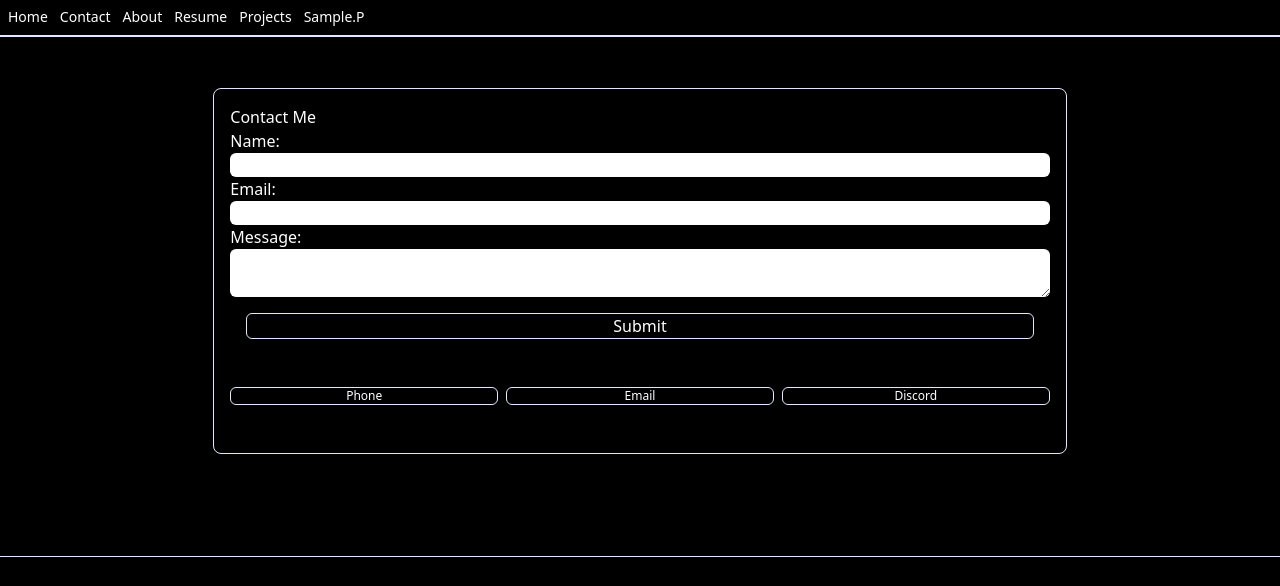
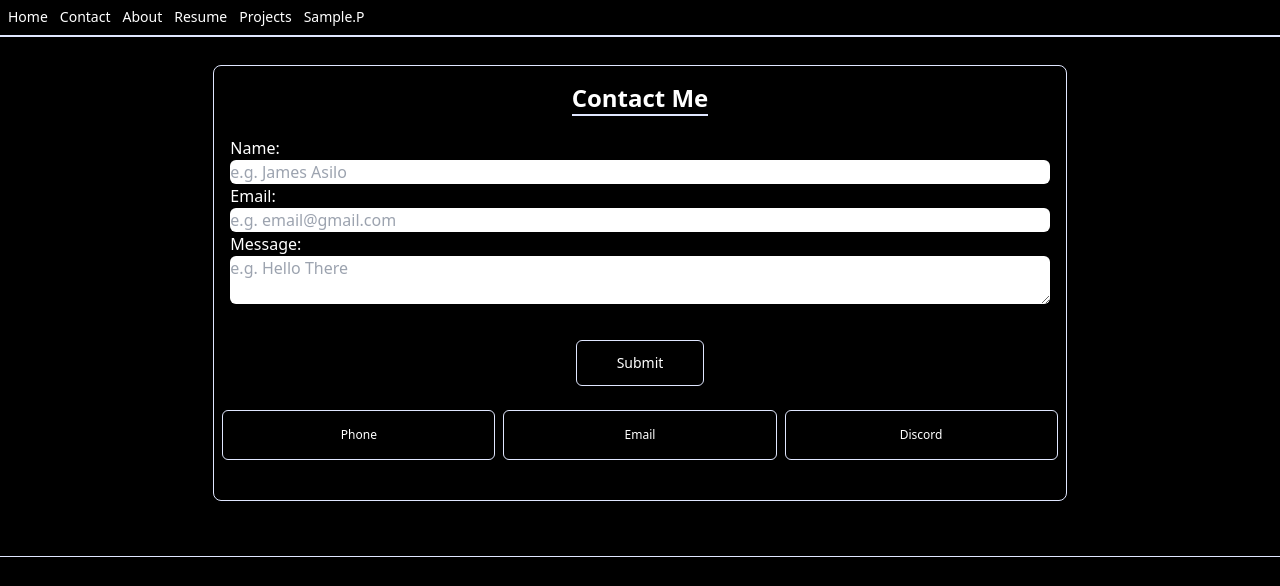
Before and after one commit to MoMo2Win/Portfolio-Website, a website: page contact.html in a window 1280 px wide. Shown: the part 83-669 px from the top of the page. Drawn offline with Linux system fonts and the light colour scheme.

Commit message:
feat(Contact-Page): implemented tailwindcss to contact page into the desktop design

```diff
--- a/contact.html
+++ b/contact.html
@@ -73,31 +73,40 @@
             </ul>
         </nav>
     </header>
-    <main class="w-2/3 mx-auto m-auto pb-8 border border-LGB rounded-lg text-white flex flex-col">
+    <main class="w-2/3 mx-auto m-auto pb-8 border border-LGB rounded-lg flex flex-col">
         <form class="flex flex-col p-4" action="">
-            <h2>Contact Me</h2>
-            <label for="name">Name:</label>
-            <input class="rounded-md" type="text"  id="name" name="name">
+            <h2 class="mx-auto text-white font-bold text-2xl border-b-2 border-LGB mb-5">Contact Me</h2>
+            <label class="text-white" for="name">Name:</label>
+            <input class="rounded-md" type="text" placeholder="e.g. James Asilo"  id="name" name="name">
 
-            <label for="email">Email:</label>
-            <input class="rounded-md" type="email" id="email" name="email">
+            <label class="text-white" for="email">Email:</label>
+            <input class="rounded-md" type="email" placeholder="e.g. email@gmail.com" id="email" name="email">
 
-            <label for="message">Message:</label>
-            <textarea class="rounded-md" name="message" id="message"></textarea>
-            <button class="m-4 border border-LGB rounded-md inline-flex items-center justify-center px-0 py-0">Submit</button>
+            <label class="text-white" for="message">Message:</label>
+            <textarea class="rounded-md mb-5" name="message" placeholder="e.g. Hello There" id="message"></textarea>
+            <button class="mt-4 text-white mx-auto border border-LGB rounded-md w-32 py-3 text-sm hover:bg-SG transition duration-1000
+            ease-in-out">Submit</button>
         </form>
 
-        <article class="flex flex-row basis-1/3 gap-2 m-4">
-            <section class="border border-LGB rounded-md block h-full w-full">
+        <div class="block text-white">
+            <article class="flex flex-row gap-2 p-2">
+                <section class="group relative dropdown basis-1/3 grow border border-LGB rounded-md block h-full w-full p-4">
                     <p class="flex justify-center text-xs">Phone</p>
+                    <p class="hidden group-hover:block absolute left-1/2 top-full -translate-x-1/2 mt-2 bg-black
+                            border border-LGB rounded-md px-4 py-2 text-center shadow-lg">0481745205</p>
                 </section>
-            <section class="border border-LGB rounded-md block h-full w-full">
+                <section class="group relative dropdown basis-1/3 grow border border-LGB rounded-md block h-full w-full p-4">
                     <p class="flex justify-center text-xs">Email</p>
+                    <p class="hidden group-hover:block absolute left-1/2 top-full -translate-x-1/2 mt-2 bg-black
+                            border border-LGB rounded-md px-4 py-2 text-center shadow-lg">jamesandreasilo@yahoo.com</p>
                 </section>
-            <section class="border border-LGB rounded-md block h-full w-full">
+                <section class="group relative dropdown basis-1/3 grow border border-LGB rounded-md block h-full w-full p-4">
                     <p class="flex justify-center text-xs">Discord</p>
+                    <p class="hidden group-hover:block absolute left-1/2 top-full -translate-x-1/2 mt-2 bg-black
+                            border border-LGB rounded-md px-4 py-2 text-center shadow-lg">j.a8217</p>
                 </section>
             </article>
+        </div>
     </main>
     <footer class="mt-auto flex flex-row justify-between p-8 border-t border-LGB text-white">
         <section>
```
Also changed, not shown: assets/css/site.css. Lines whose indentation alone changed are shown as unchanged.
